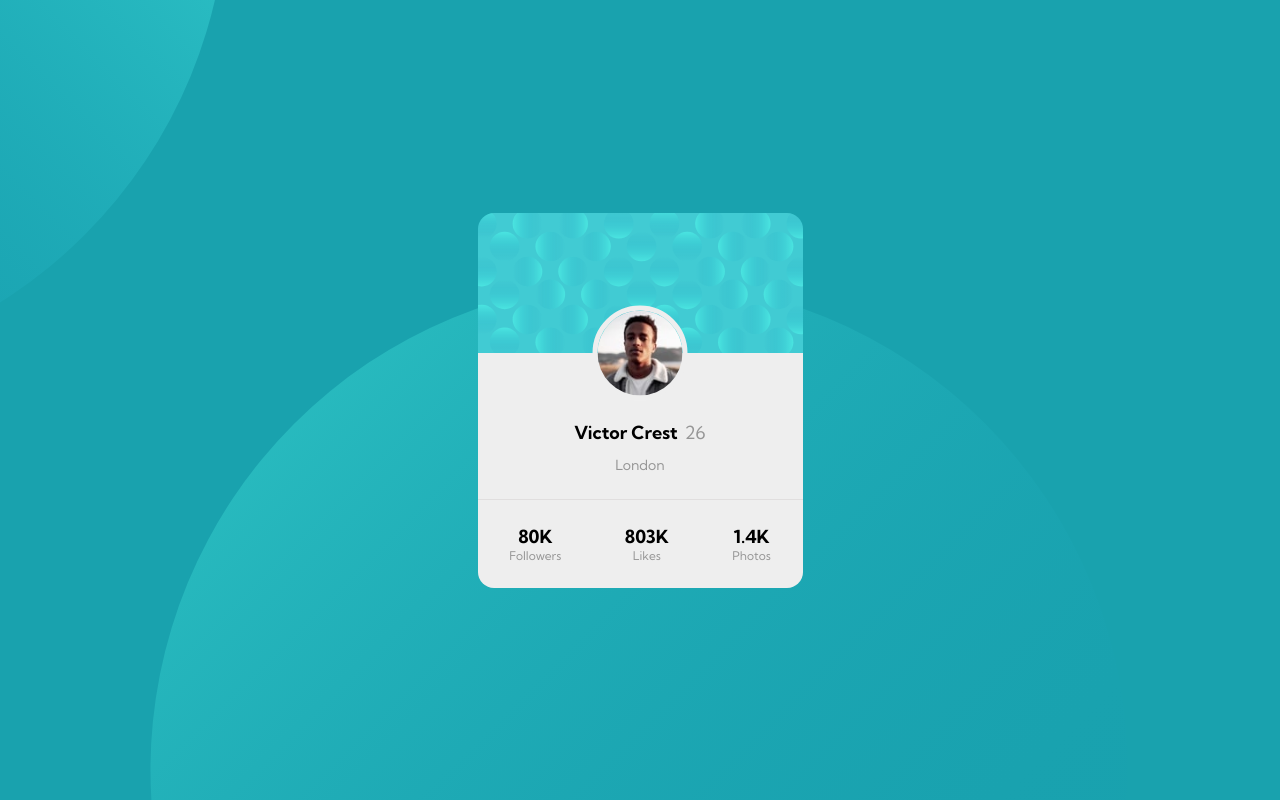
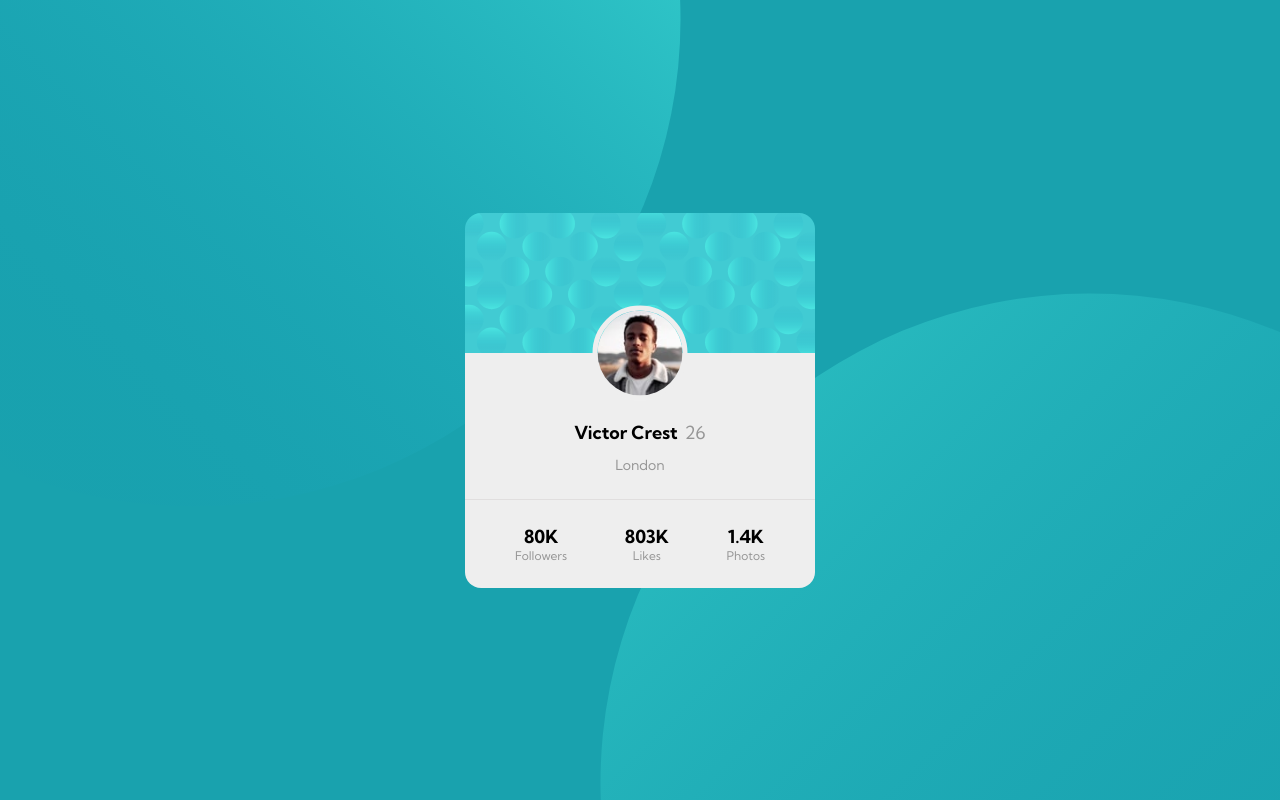
Before and after one commit to vlada030/frontendmentor-profile-card-component-main, a plain HTML site: page index.html in a window 1280 px wide. Drawn offline with Linux system fonts and the light colour scheme.

Commit message:
nastelovan bacgground position preko calc

```diff
--- a/css/main.scss
+++ b/css/main.scss
@@ -23,8 +23,8 @@ body {
     background-image: url('../images/bg-pattern-top.svg'), url('../images/bg-pattern-bottom.svg');
     background-repeat: no-repeat, no-repeat;
     //background-position: -120% 150%, 180% -80%;
-    // background-position: 130% 350%, -35% -240%;
-    background-position: -750px -600px, 150px 280px;
+    //background-position: 130% 350%, -35% -240%;
+    background-position: calc(-750px + (100vw - 375px)/2 ) calc(-600px + (100vw - 375px)/7), bottom calc(-600px + (100vw - 375px)/7) right calc(-750px + (100vw - 375px)/2);
 
     display: grid;
     place-items: center;
@@ -46,6 +46,10 @@ body {
         background: var(--light-gray);
         border-bottom-left-radius: var(--border-radius);
     border-bottom-right-radius: var(--border-radius);
+    }
+
+    @media screen and (min-width: 1200px) {
+        width: 350px;
     }
 }
 
@@ -90,10 +94,10 @@ body {
 }
 
 .card-stats {
-    padding: 25px 0;
+    padding: 25px 50px;
     display: flex;
     align-items: center;
-    justify-content: space-around;
+    justify-content: space-between;
 
     text-align: center;
     border-top: 1px solid var(--middle-gray);
```
Also changed, not shown: css/main.css, 1 other file.
